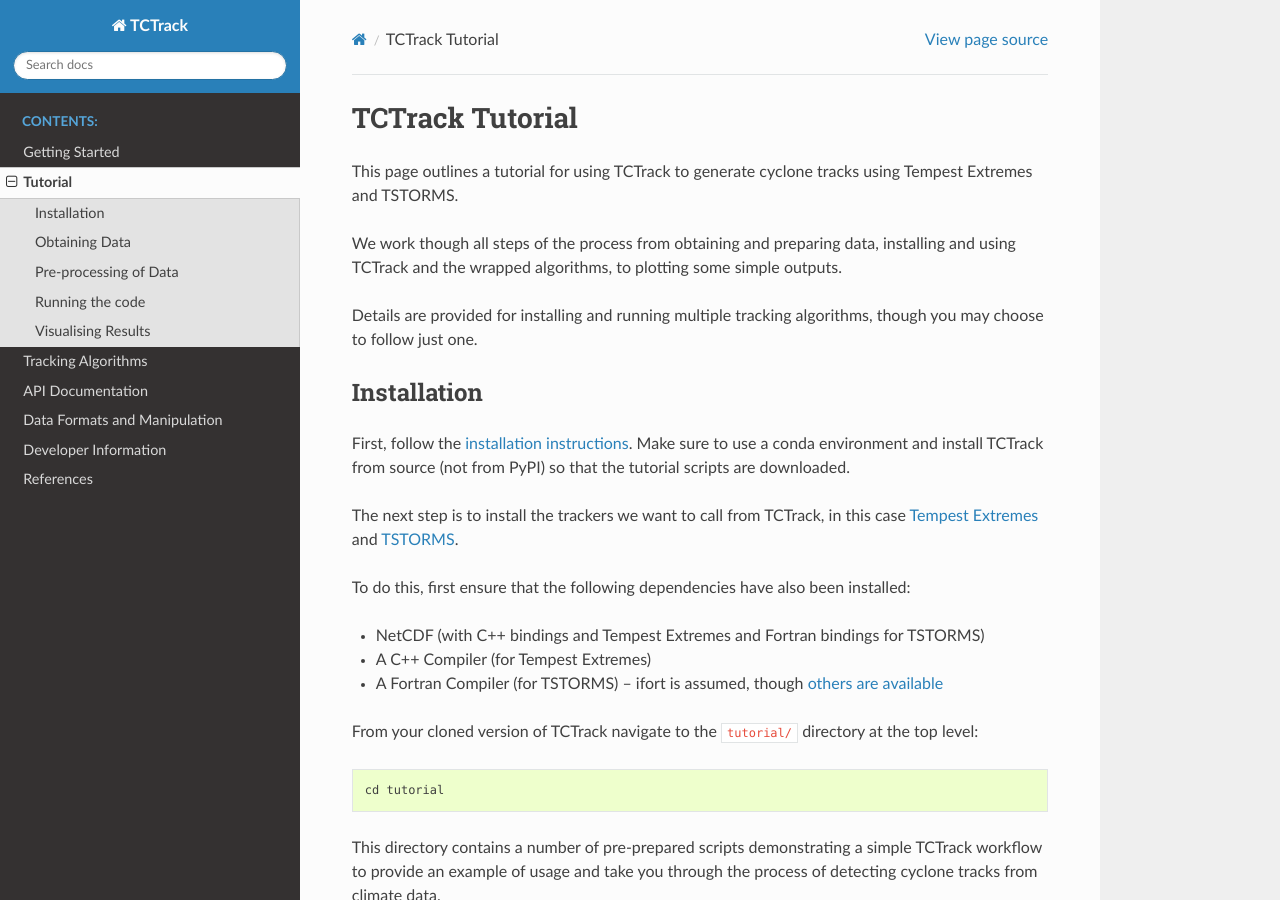
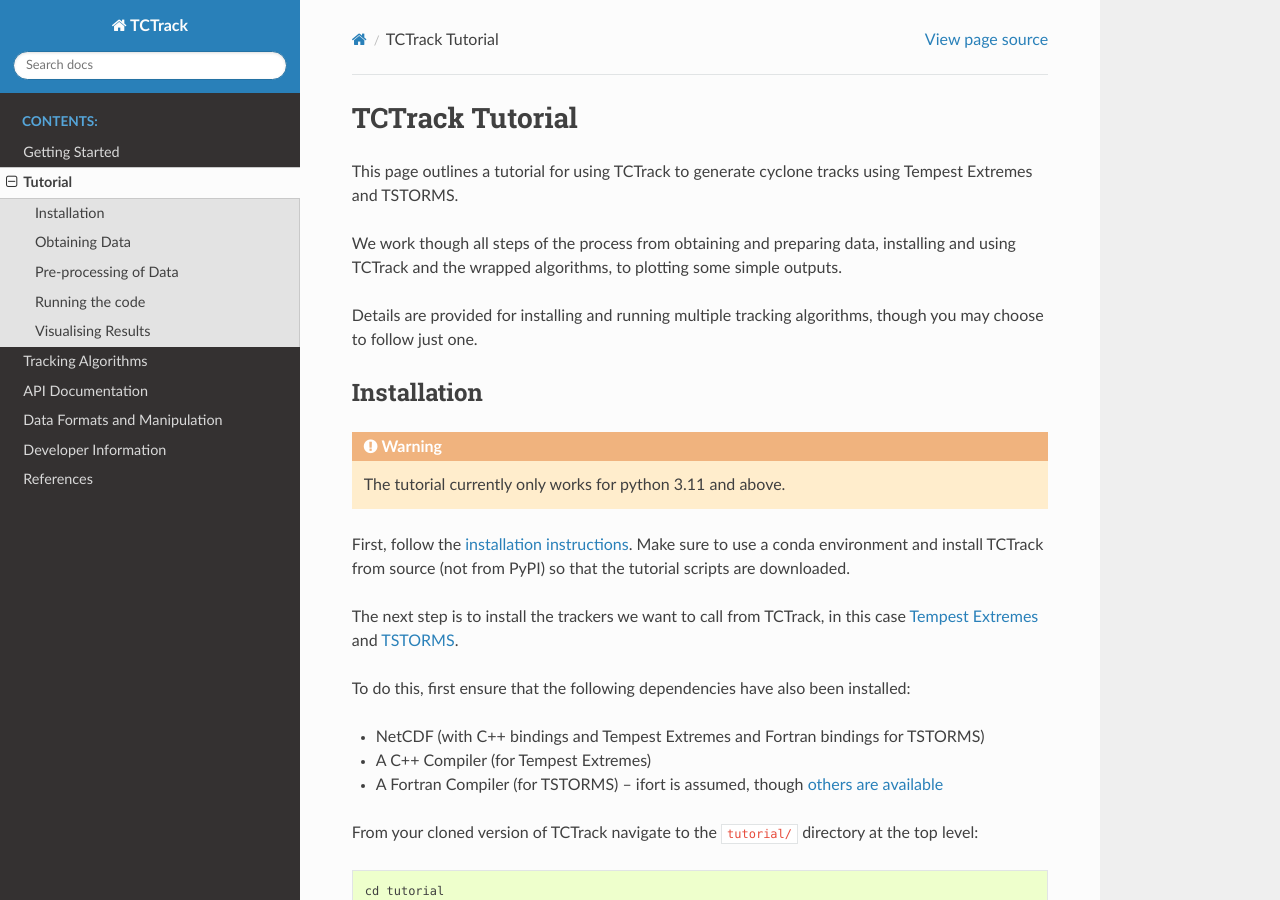
Before and after one commit to Cambridge-ICCS/TCTrack, a Sphinx documentation site: the page built from docs/getting-started/tutorial.rst, in a window 1280 px wide and 900 px high. Built offline with Sphinx 7.4.7 and the Read the Docs theme 3.1.0, drawn with Linux system fonts in a browser that asks for light colours.

Commit message:
Add warning about tutorial not working for py3.10

```diff
--- a/docs/getting-started/tutorial.rst
+++ b/docs/getting-started/tutorial.rst
@@ -22,6 +22,9 @@ you may choose to follow just one.
 
 Installation
 ------------
+
+.. warning::
+   The tutorial currently only works for python 3.11 and above.
 
 First, follow the :ref:`installation instructions <getting-started/index:installation>`.
 Make sure to use a conda environment and install TCTrack from source (not from PyPI) so
```
